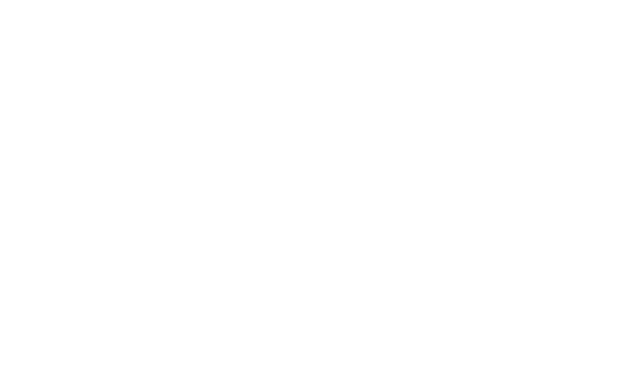
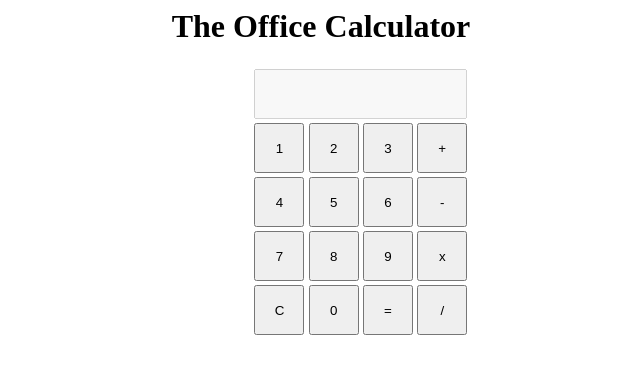
Before and after one commit to CMack704/TheOfficeCalculator, a plain HTML site: page index.html in a window 1280 px wide. Shown: the whole page, without its empty margins (319-959 px from the left). Drawn offline with Linux system fonts and the light colour scheme.

Commit message:
designing calculator adding some functions, and css

```diff
--- a/index.html
+++ b/index.html
@@ -7,6 +7,49 @@
     <link rel="stylesheet" href="style.css">
 </head>
 <body>
+    <div>
+        <h1>
+            The Office Calculator
+        </h1>
+    </div>
+    <div class="calculator">
+        <form name='calculator'>
+            <table >
+                <tr>
+                    <td colspan="8">
+                       <input type="text" name="display" id="display" disabled>
+                    </td>
+                 </tr>
+                 <tr>
+                    <td><input type="button" class="button" name="one" value="1" onclick="calculator.display.value += '1'"></td>
+                    <td><input type="button" class="button" name="two" value="2" onclick="calculator.display.value += '2'"></td>
+                    <td><input type="button" class="button" name="three" value="3" onclick="calculator.display.value += '3'"></td>
+                    <td><input type="button" class="button" class="operator" name="plus" value="+" onclick="calculator.display.value += '+'"></td>
+                 </tr>
+                 <tr>
+                    <td><input type="button" class="button" name="four" value="4" onclick="calculator.display.value += '4'"></td>
+                    <td><input type="button" class="button" name="five" value="5" onclick="calculator.display.value += '5'"></td>
+                    <td><input type="button" class="button" name="six" value="6" onclick="calculator.display.value += '6'"></td>
+                    <td><input type="button" class="button" class="operator" name="minus" value="-" onclick="calculator.display.value += '-'"></td>
+                 </tr>
+                 <tr>
+                    <td><input type="button" class="button" name="seven" value="7" onclick="calculator.display.value += '7'"></td>
+                    <td><input type="button" class="button" name="eight" value="8" onclick="calculator.display.value += '8'"></td>
+                    <td><input type="button" class="button" name="nine" value="9" onclick="calculator.display.value += '9'"></td>
+                    <td><input type="button" class="button" class="operator" name="times" value="x" onclick="calculator.display.value += '*'"></td>
+                 </tr>
+                 <tr>
+                    <td><input type="button" class="button" id="clear" name="clear" value="C" onclick="calculator.display.value = ''"></td>
+                    <td><input type="button" class="button" name="zero" value="0" onclick="calculator.display.value += '0'"></td>
+                    <td><input type="button" class="button" name="doit" value="=" onclick="calculator.display.value = eval(calculator.display.value)"></td>
+                    <td><input type="button" class="button" class="operator" name="div" value="/" onclick="calculator.display.value += '/'"></td>
+                 </tr>
+            </table>
+        </form>
+    </div>
+    <div>
+
+    </div>
     <script src="app.js"></script>
 </body>
 </html>
--- a/style.css
+++ b/style.css
@@ -0,0 +1,18 @@
+body {
+    text-align: center;
+}
+
+.calculator {
+    margin: auto;
+    width: 11%;
+}
+
+.button {
+    width: 50px;
+    height: 50px;
+}
+
+#display {
+    width: 213px;
+    height: 50px;
+}
```
